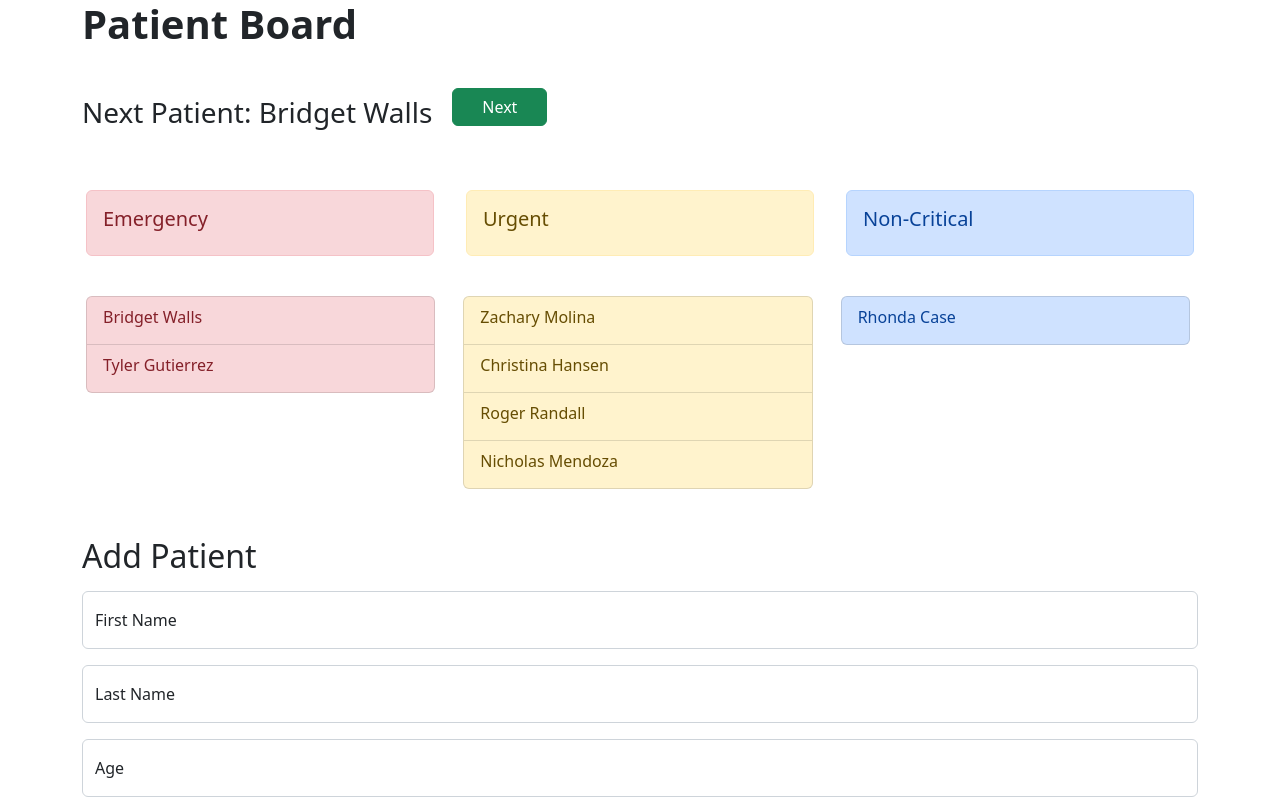
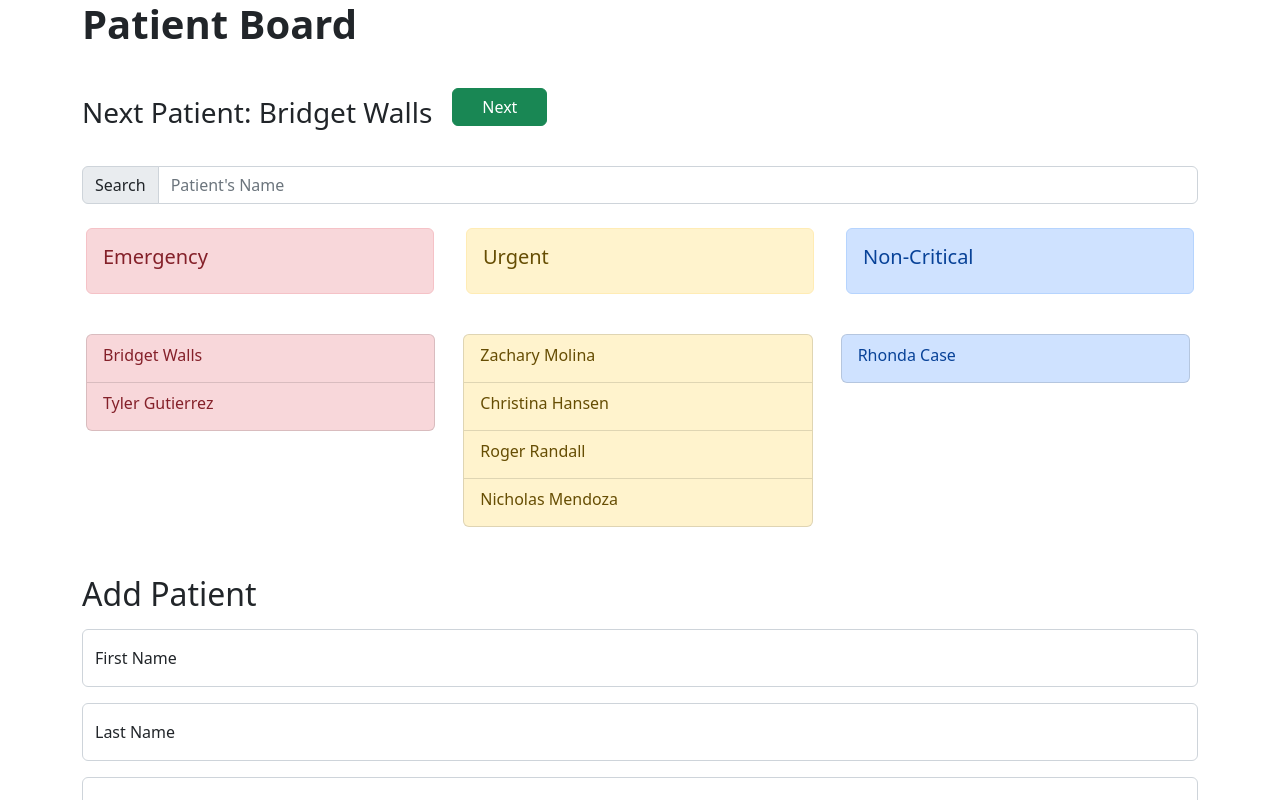
Before and after one commit to EthanChen39/Patient-Board, a React (Create React App) app: page / in a window 1280 px wide. Shown: the top 800 px of the page. Built offline with nearby package versions, Linux system fonts and the light colour scheme.

Commit message:
Added search functionality

```diff
--- a/src/components/NextPatient.js
+++ b/src/components/NextPatient.js
@@ -37,6 +37,7 @@ export const NextPatient = () => {
 
   return (
     <div className='row row-cols-auto mt-4'>
+
         <span className='col'><h3 className='mt-4'>Next Patient: {nextPatient === NaN ? "None" : nextPatient.firstName + " " + nextPatient.lastName}</h3></span>
 
         <button type="button"
--- a/src/components/Patient.js
+++ b/src/components/Patient.js
@@ -2,9 +2,10 @@ import React, { useContext } from 'react'
 
 import { AppContext } from '../context/AppContext';
 
-const tooltipTriggerList = document.querySelectorAll('[data-bs-toggle="tooltip"]');
+export const Patient = (props) => {
 
-export const Patient = (props) => {
+
+
     var fullName = props.firstName + " " + props.lastName;
     var patientType;
 
--- a/src/components/PatientList.js
+++ b/src/components/PatientList.js
@@ -1,18 +1,42 @@
-import React, { useContext } from 'react'
+import React, { useContext, useEffect, useState } from 'react'
 import { AppContext } from '../context/AppContext'
+import { Patient } from './Patient';
 import '../App.css'
-import { Patient } from './Patient';
 
 export const PatientList = () => {
         const { patientList } = useContext(AppContext);
+
         // Danger patient list
-        const dangerPatientList = patientList.filter(patient => patient.emergencyStatus === "RED");
+        const [dangerPatientList, setDangerPatientList] = useState(patientList.filter(patient => patient.emergencyStatus === "RED"));
         // Warning patient list
-        const warningPatientList = patientList.filter(patient => patient.emergencyStatus === "YELLOW");
+        const [warningPatientList, setWarningPatientList] = useState(patientList.filter(patient => patient.emergencyStatus === "YELLOW"));
         // Okay patient list
-        const okayPatientList = patientList.filter(patient => patient.emergencyStatus === "BLUE");
+        const [okayPatientList, setOkayPatientList] = useState(patientList.filter(patient => patient.emergencyStatus === "BLUE"));
+
+        const handleChange = event => {
+            const userInput = event.target.value.toLowerCase();
+            const searchResult = patientList.filter(p => p.firstName.toLowerCase().includes(userInput) || p.lastName.toLowerCase().includes(userInput));
+            setDangerPatientList(searchResult.filter(patient => patient.emergencyStatus === "RED"));
+            setWarningPatientList(searchResult.filter(patient => patient.emergencyStatus === "YELLOW"));
+            setOkayPatientList(searchResult.filter(patient => patient.emergencyStatus === "BLUE"));
+        };
+
+        useEffect(() => {
+            setDangerPatientList(patientList.filter(patient => patient.emergencyStatus === "RED"));
+            setWarningPatientList(patientList.filter(patient => patient.emergencyStatus === "YELLOW"));
+            setOkayPatientList(patientList.filter(patient => patient.emergencyStatus === "BLUE"));
+        }, [patientList]);
+
   return (
-    <div className='row mt-5 align-items-start'>
+    <div className='row mt-4 align-items-start'>
+        <div className="input-group flex-nowrap mb-4">
+            <span className="input-group-text" id="addon-wrapping">Search</span>
+            <input type="text"
+                className="form-control"
+                placeholder="Patient's Name"
+                aria-describedby="addon-wrapping"
+                onChange={handleChange} />
+        </div>
         {/* title board */}
         <div className="col mx-3 alert alert-danger" role="alert">
             <h5>Emergency</h5>
--- a/src/context/AppContext.js
+++ b/src/context/AppContext.js
@@ -33,6 +33,7 @@ const initialState = {
     ],
 };
 
+
 export const AppContext = createContext();
 
 export const AppProvider = (props) => {
```
